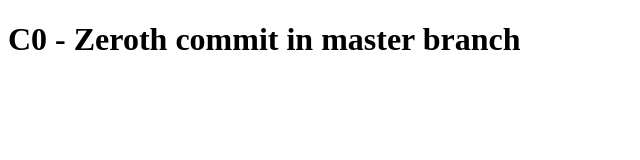
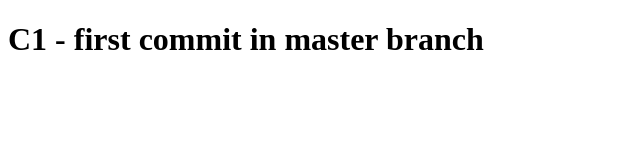
Before and after one commit to 6353540825/DemoRepository, a plain HTML site: page index.html in a window 1280 px wide. Shown: the whole page, without its empty margins (0-640 px from the left). Drawn offline with Linux system fonts and the light colour scheme.

Commit message:
first commit in master branch

```diff
--- a/index.html
+++ b/index.html
@@ -4,10 +4,10 @@
     <meta charset="UTF-8">
     <meta http-equiv="X-UA-Compatible" content="IE=edge">
     <meta name="viewport" content="width=device-width, initial-scale=1.0">
-    <title>C0</title>
+    <title>C1</title>
 
 </head>
 <body>
-    <h1>C0 - Zeroth commit in master branch</h1>
+    <h1>C1 - first commit in master branch</h1>
 </body>
 </html>
```
